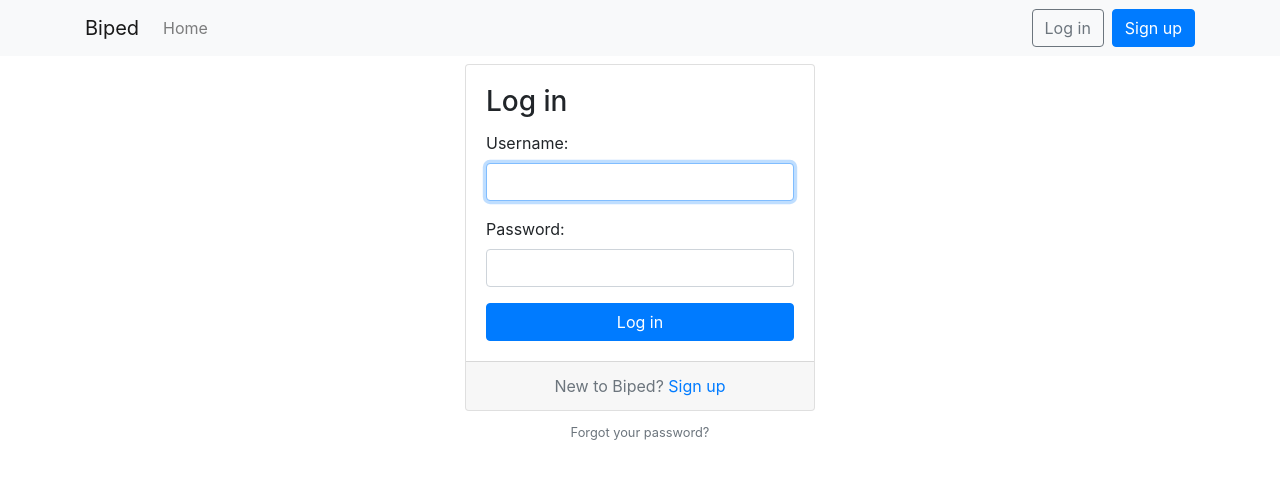
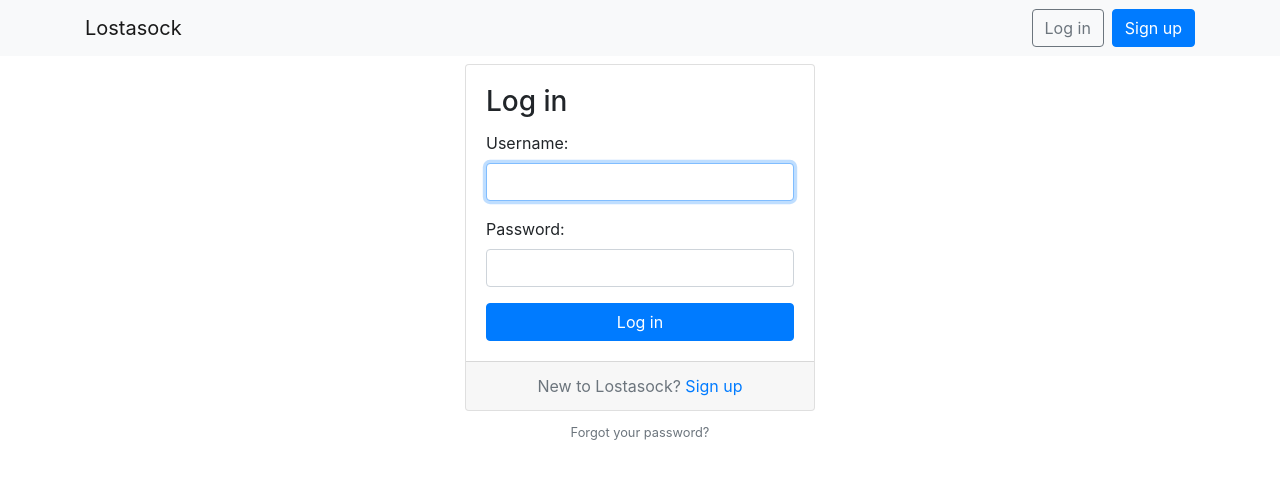
Before and after one commit to 30blay/lostasock, a Django app: page /accounts/login/ in a window 1280 px wide. Shown: the top 479 px of the page. Run offline with Django 3.2, Linux system fonts and the light colour scheme; some libraries are stand-ins or nearby versions.

Commit message:
Update templates
Upload instructions
Rename biped to Lostasock

```diff
--- a/accounts/templates/base_accounts.html
+++ b/accounts/templates/base_accounts.html
@@ -9,7 +9,7 @@
 {% block body %}
   <div class="container">
     <h1 class="text-center logo my-4">
-      <a href="{% url 'home' %}">Biped</a>
+      <a href="{% url 'home' %}">Lostasock</a>
     </h1>
     {% block content %}
     {% endblock %}
--- a/accounts/templates/login.html
+++ b/accounts/templates/login.html
@@ -1,6 +1,6 @@
 {% extends 'base_accounts.html' %}
 
-{% block title %}Log in to Biped{% endblock %}
+{% block title %}Log in to Lostasock{% endblock %}
 
 {% block content %}
   <div class="row justify-content-center">
@@ -15,7 +15,7 @@
           </form>
         </div>
         <div class="card-footer text-muted text-center">
-          New to Biped? <a href="{% url 'signup' %}">Sign up</a>
+          New to Lostasock? <a href="{% url 'signup' %}">Sign up</a>
         </div>
       </div>
       <div class="text-center py-2">
--- a/accounts/templates/password_reset_email.html
+++ b/accounts/templates/password_reset_email.html
@@ -13,4 +13,4 @@ disregard this email.
 
 Thanks,
 
-The Biped Team
+The Lostasock Team
--- a/accounts/templates/signup.html
+++ b/accounts/templates/signup.html
@@ -1,6 +1,6 @@
 {% extends 'base_accounts.html' %}
 
-{% block title %}Sign up to Biped{% endblock %}
+{% block title %}Sign up to Lostasock{% endblock %}
 
 {% block content %}
   <div class="row justify-content-center">
--- a/matcher/templates/base.html
+++ b/matcher/templates/base.html
@@ -4,7 +4,7 @@
     <meta charset="utf-8">
     <meta name="viewport" content="width=device-width, initial-scale=1, shrink-to-fit=no">
     <link rel="stylesheet" href="https://stackpath.bootstrapcdn.com/bootstrap/4.3.1/css/bootstrap.min.css" integrity="sha384-ggOyR0iXCbMQv3Xipma34MD+dH/1fQ784/j6cY/iJTQUOhcWr7x9JvoRxT2MZw1T" crossorigin="anonymous">
-    <title>{% block title %}Biped{% endblock %}</title>
+    <title>{% block title %}Lostasock{% endblock %}</title>
     <style type="text/css">
       .asteriskField {
         display: none;
@@ -23,16 +23,13 @@
   <body>
     <nav class="navbar navbar-expand-lg navbar-light bg-light mb-2">
       <div class="container">
-        <a class="navbar-brand" href="{% url 'home' %}">Biped</a>
+        <a class="navbar-brand" href="{% url 'home' %}">Lostasock</a>
         <button class="navbar-toggler" type="button" data-toggle="collapse" data-target="#navbarSupportedContent" aria-controls="navbarSupportedContent" aria-expanded="false" aria-label="Toggle navigation">
           <span class="navbar-toggler-icon"></span>
         </button>
 
         <div class="collapse navbar-collapse" id="navbarSupportedContent">
           <ul class="navbar-nav mr-auto">
-            <li class="nav-item">
-              <a class="nav-link" href="{% url 'home' %}">Home</a>
-            </li>
             {% if user.is_authenticated %}
             <li class="nav-item">
               <a class="nav-link" href="{% url 'my_socks' %}">My socks</a>
--- a/matcher/templates/home.html
+++ b/matcher/templates/home.html
@@ -1,7 +1,6 @@
 {% extends 'base.html' %}
 
 {% block content %}
-    <h2>Homepage</h2>
-    <p>Hello, {% if user.is_authenticated %}{{ user.username }}{% else %}visitor{% endif %}! </p>
+    <p>Hello, {% if user.is_authenticated %}{{ user.username }}{% else %}visitor{% endif %}! Have you lost a sock?</p>
     <strong>{{ sockCount }} socks are currently looking for their partner </strong>
 {% endblock %}
--- a/mysite/settings.py
+++ b/mysite/settings.py
@@ -135,6 +135,9 @@ USE_TZ = True
 
 STATIC_ROOT = os.path.join(BASE_DIR, 'static')
 STATIC_URL = '/static/'
+STATICFILES_DIRS = [
+    os.path.join(BASE_DIR, "static_files"),
+]
 
 LOGIN_REDIRECT_URL = 'my_socks'
 LOGOUT_REDIRECT_URL = 'home'
```
Also changed, not shown: matcher/templates/sock_upload.html (+5 -3 lines), static_files/my_socks.jpg (added), static_files/sock_orient.PNG (added).
